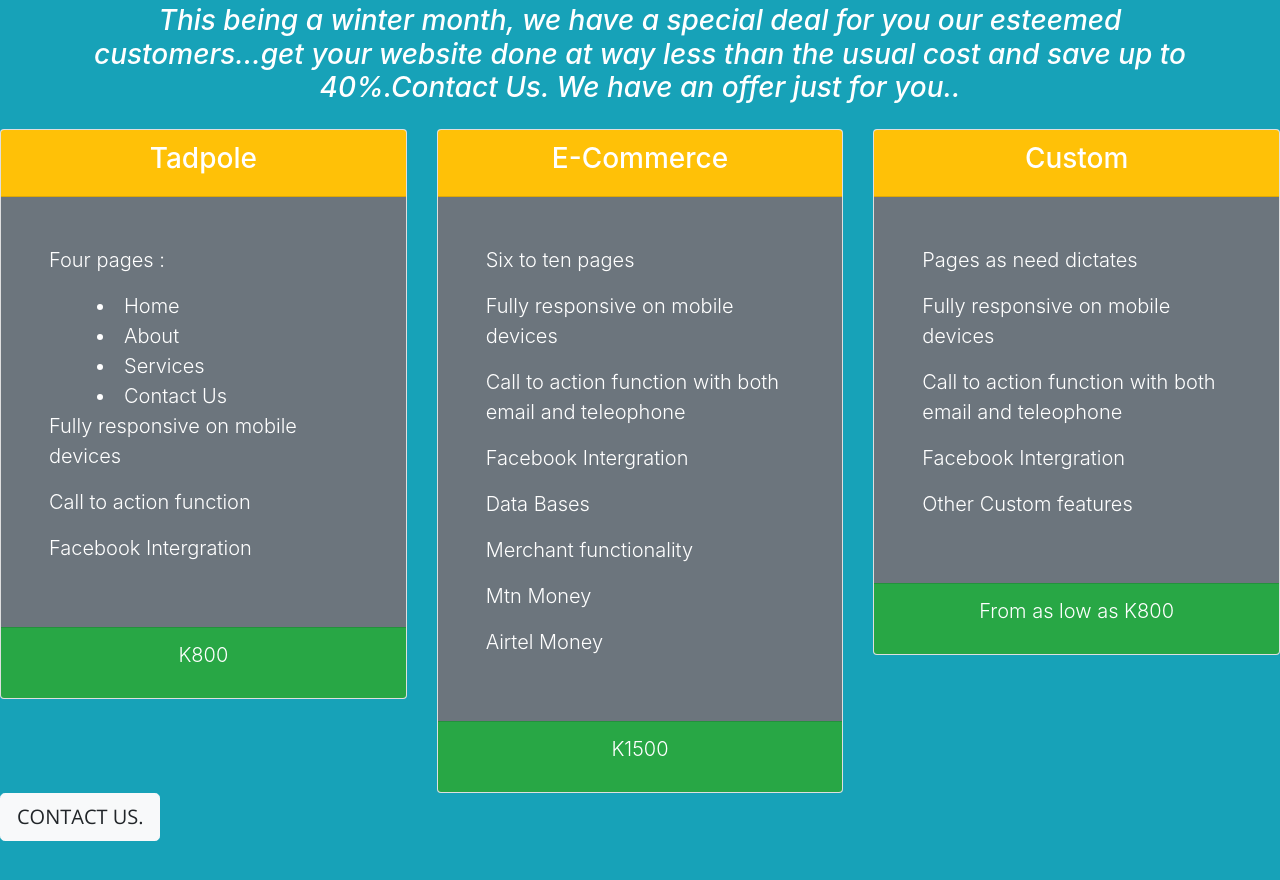
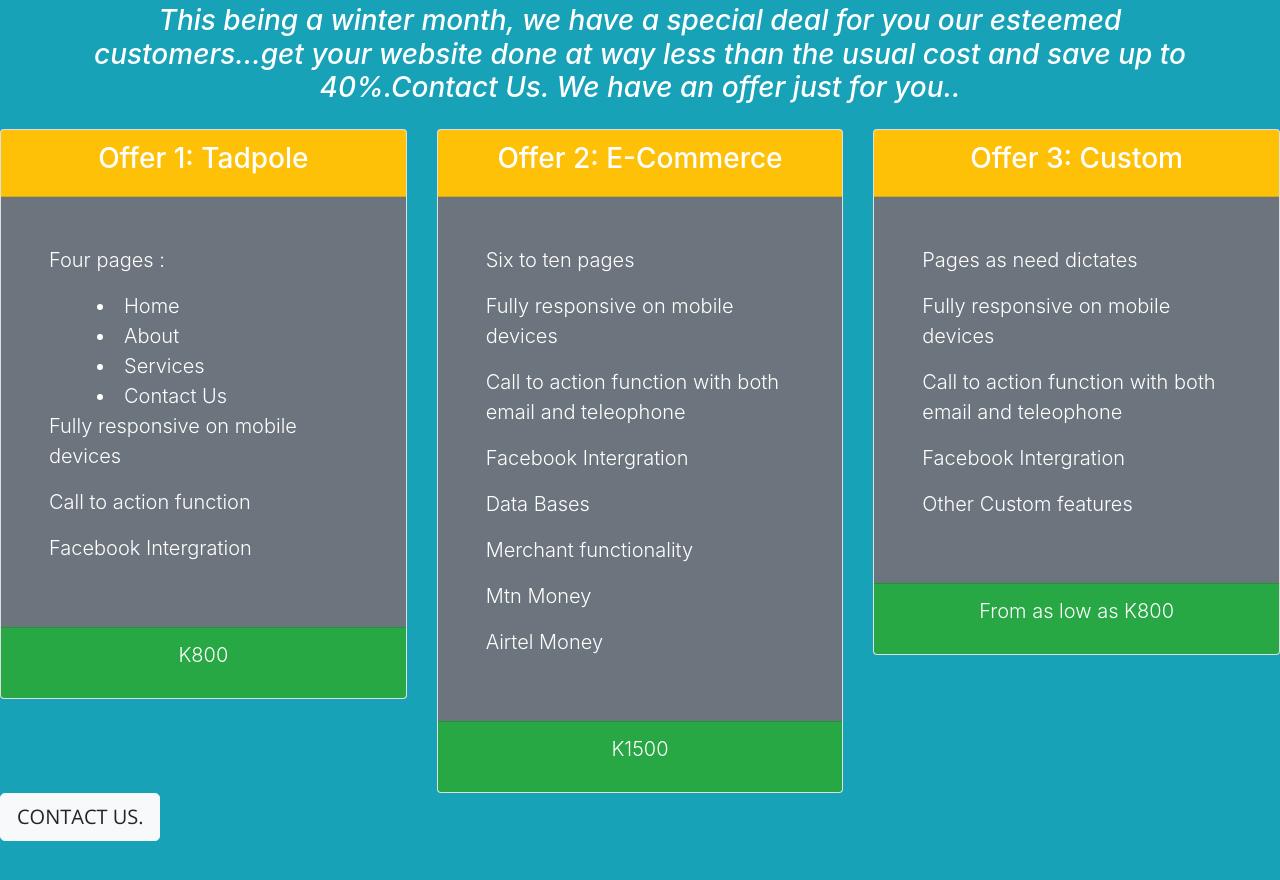
Before and after one commit to rkwebdesignz/rkwebdesigners.github.io, a website with bundled scripts: page index.html in a window 1280 px wide. Shown: the part 2119-2999 px from the top of the page. Built offline with nearby package versions, Linux system fonts and the light colour scheme.

Commit message:
Update index.html

```diff
--- a/index.html
+++ b/index.html
@@ -145,7 +145,7 @@
                   <div class="col-lg-4 col-md-6">
                       <div class="card">
                           <div class="card-header bg-warning">
-                              <h3 class="text-center">Tadpole</h3>
+                              <h3 class="text-center">Offer 1: Tadpole</h3>
                           </div>
                           <div class="card-text text-white bg-secondary p-5">
                               <p class="lead">Four pages :  </p>
@@ -170,7 +170,7 @@
                   <div class="col-lg-4 col-md-6">
                        <div class="card">
                           <div class="card-header bg-warning ">
-                              <h3 class="text-center">E-Commerce</h3>
+                              <h3 class="text-center">Offer 2: E-Commerce</h3>
                           </div>
                           <div class="card-text lead p-5 bg-secondary ">
                                  <p>Six to ten pages </p>
@@ -190,7 +190,7 @@
                   <div class="col-lg-4 col-md-6">
                        <div class="card">
                           <div class="card-header bg-warning">
-                              <h3 class="text-center">Custom</h3>
+                              <h3 class="text-center">Offer 3: Custom</h3>
                           </div>
                           <div class="card-text lead p-5 bg-secondary">
                                  <p> Pages as need dictates</p>
```
